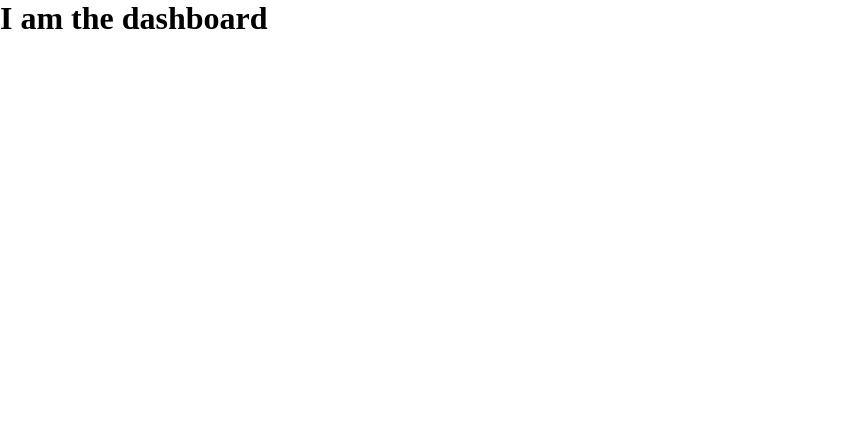
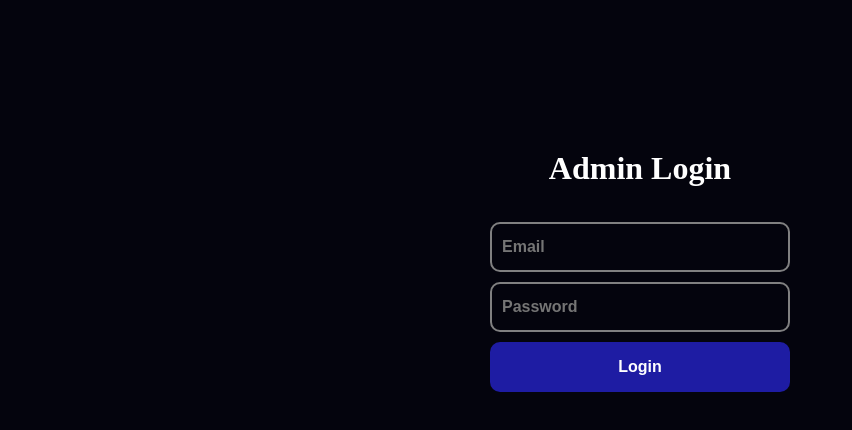
Before and after one commit to JesseAyegba/metering-web, a React (Create React App) app: page / in a window 1280 px wide. Shown: the top 430 px of the page, without its empty margins (0-852 px from the left). Built offline with nearby package versions, Linux system fonts and the light colour scheme.

Commit message:
Login page built

```diff
--- a/src/App.js
+++ b/src/App.js
@@ -3,12 +3,14 @@ import "./App.css";
 import { BrowserRouter, Switch, Route } from "react-router-dom";
 import Dashboard from "./pages/Dashboard";
 import UserDetail from "./pages/UserDetail";
+import Login from "./pages/Login";
 
 export default function App() {
     return(
         <BrowserRouter>
         <Switch>
-            <Route exact path="/" component={Dashboard} />
+            <Route exact path="/" component={Login} />
+            <Route exact path="/dashboard/" component={Dashboard} />
             <Route exact path="/user-detail/" component={UserDetail} />
         </Switch>
         </BrowserRouter>
--- /dev/null
+++ b/src/pages/Login.css
@@ -0,0 +1,50 @@
+.login {
+    padding: 150px 50px 0 50px;
+    height: 100vh;
+    width: 100vw;
+    background-color: #04040D;
+}
+.login__header {
+    text-align: center;
+    color: white;
+}
+.login__form {
+    min-width: 300px;
+    width: 40%;
+    max-width: 400px;
+    margin-left: auto;
+    margin-right: auto;
+    text-align: center;
+    padding: 30px 2px;
+}
+.login__input {
+    background-color: #04040D;
+    color: white;
+    font-weight: bold;
+    font-size: 16px;
+    margin: 5px 0;
+    width: 300px;
+    height: 50px;
+    padding: 10px;
+    border-radius: 10px;
+    outline: none;
+    border: 2px gray solid;
+}
+.login__btn {
+    background-color: #1E1CA3;
+    color: white;
+    font-weight: bold;
+    font-size: 16px;
+    margin: 5px 0;
+    width: 300px;
+    height: 50px;
+    padding: 10px;
+    border-radius: 10px;
+    outline: none;
+    border: none;
+    cursor: pointer;
+    transition: .2s ease-in;
+}
+.login__btn:hover {
+    background-color: #4a48c5;
+}
--- /dev/null
+++ b/src/pages/Login.js
@@ -0,0 +1,27 @@
+import React from "react";
+import "./Login.css";
+
+export default function Login() {
+  const handleSubmit = (e) => {
+    e.preventDefault();
+  };
+  return (
+    <div className="login">
+      <div className="login__logo"></div>
+      <h1 className="login__header">Admin Login</h1>
+      <form onSubmit={(e) => handleSubmit(e)} className="login__form">
+        <div className="login__formField">
+          <input placeholder="Email" type="email" className="login__input" />
+        </div>
+        <div className="login__formField">
+          <input
+            placeholder="Password"
+            type="password"
+            className="login__input"
+          />
+        </div>
+        <button className="login__btn" type="submit">Login</button>
+      </form>
+    </div>
+  );
+}
--- a/src/pages/UserDetail.js
+++ b/src/pages/UserDetail.js
@@ -4,7 +4,7 @@ import "./UserDetail.css";
 export default function UserDetail() {
     return(
         <div className="userDetail">
-            <h1>I a User's detail Component</h1>
+            <h1>I am a User's detail Component</h1>
         </div>
     )
 }
```
